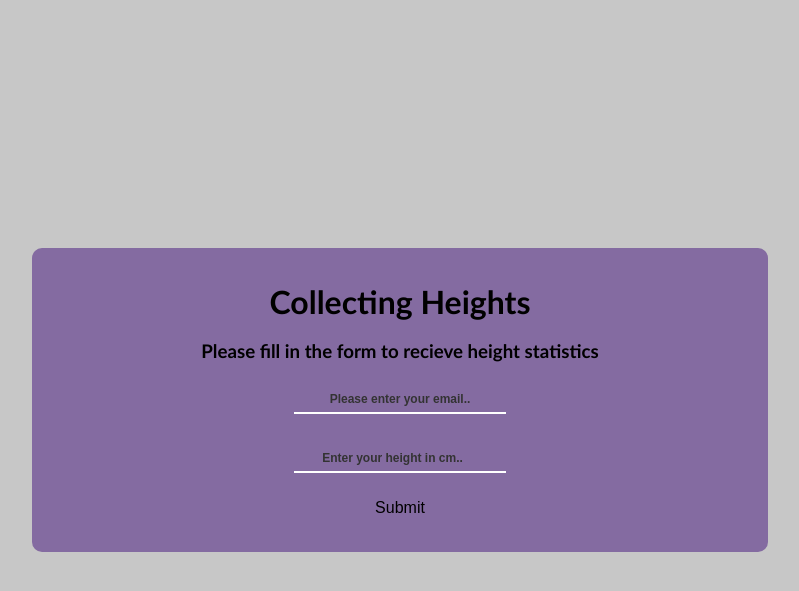
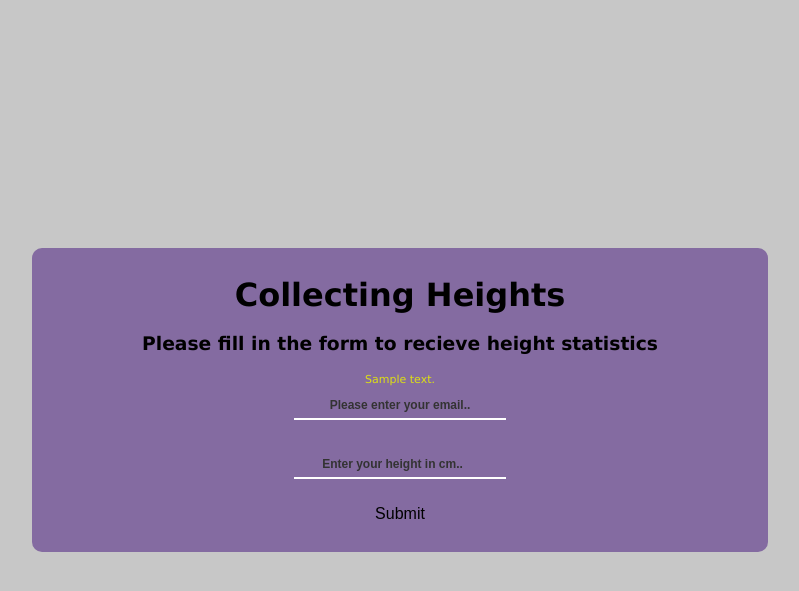
Before and after one commit to developerval/data_collector, a Flask app: template templates/index.html in a window 1280 px wide. Shown: the top 591 px of the page, without its empty margins (240-1039 px from the left). Run offline with Flask 2, Linux system fonts and the light colour scheme; the template is opened without the code that fills it: most values are stand-ins (such as "Sample title", 1, 10 or a date in 2020); parts of the project's set-up code (start-up, migrations or seed data) failed here and were passed over.

Commit message:
finished database functionality and added error handling and duplicate email handling. added email sending capabilities too

```diff
--- a/app.py
+++ b/app.py
@@ -1,7 +1,10 @@
 from flask import Flask, render_template, request
 from flask_sqlalchemy import SQLAlchemy
+from send_email import send_email
+from sqlalchemy.sql import func
 
 app = Flask(__name__)
+app.config['SQLALCHEMY_DATABASE_URI'] = YOUR_URI_HERE
 db = SQLAlchemy(app)
 
 
@@ -26,7 +29,17 @@ def success():
     if request.method == 'POST':
         email = request.form['email_name']
         height = request.form['height_name']
-    return render_template('success.html')
+        if db.session.query(Data).filter(Data.email_ == email).count() == 0:
+            data = Data(email, height)
+            db.session.add(data)
+            db.session.commit()
+            average = db.session.query(func.avg(Data.height_)).scalar()
+            average = round(average, 1)
+            count = db.session.query(Data.height_).count()
+            send_email(email, height, average, count)
+            return render_template('success.html')
+    return render_template('index.html',
+                           text='Seems like we already have a height for that email address')
 
 
 if __name__ == '__main__':
--- a/static/css/main.css
+++ b/static/css/main.css
@@ -1,6 +1,6 @@
 body {
     background-color: rgb(199, 199, 199);
-    font-family: Calibri, monospace;
+    font-family: Verdana, monospace;
 }
 
 .container {
@@ -63,3 +63,8 @@ input {
 input::placeholder {
     color: rgb(51, 51, 51)
 }
+
+.message {
+    font-size: 11px;
+    color: rgb(221, 224, 20)
+}
--- a/templates/index.html
+++ b/templates/index.html
@@ -12,6 +12,9 @@
     <div class="container">
         <h1>Collecting Heights</h1>
         <h3>Please fill in the form to recieve height statistics</h3>
+        <div class="message">
+            {{ text | safe }}
+        </div>
         <form action="{{ url_for('success')}}" method="POST" autocomplete="off">
             <input type="email" name="email_name" id="input" title="Your email is safe with us!"
                 placeholder="Please enter your email.." required> <br>
```
Also changed, not shown: requirements.txt (added, +9 -0 lines), send_email.py (added, +23 -0 lines).
